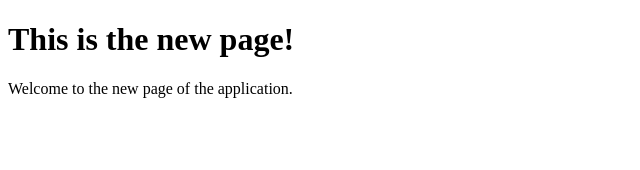
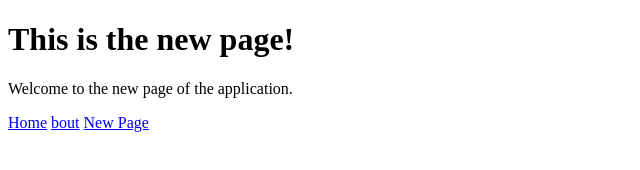
Before and after one commit to Yashrokade143/aruba_networks-login, a plain HTML site: page new.html in a window 1280 px wide. Shown: the whole page, without its empty margins (0-640 px from the left). Drawn offline with Linux system fonts and the light colour scheme.

Commit message:
this is th enavbar added by yash

```diff
--- a/new.html
+++ b/new.html
@@ -8,5 +8,11 @@
 <body>
     <h1>This is the new page!</h1>
     <p>Welcome to the new page of the application.</p>
+    <div class="navbar">
+        <a href="index.html">Home</a>
+        <a href="dashboard.html">bout</a>
+        <a href="new.html">New Page</a>
+
+    </div>
 </body>
 </html>
```
